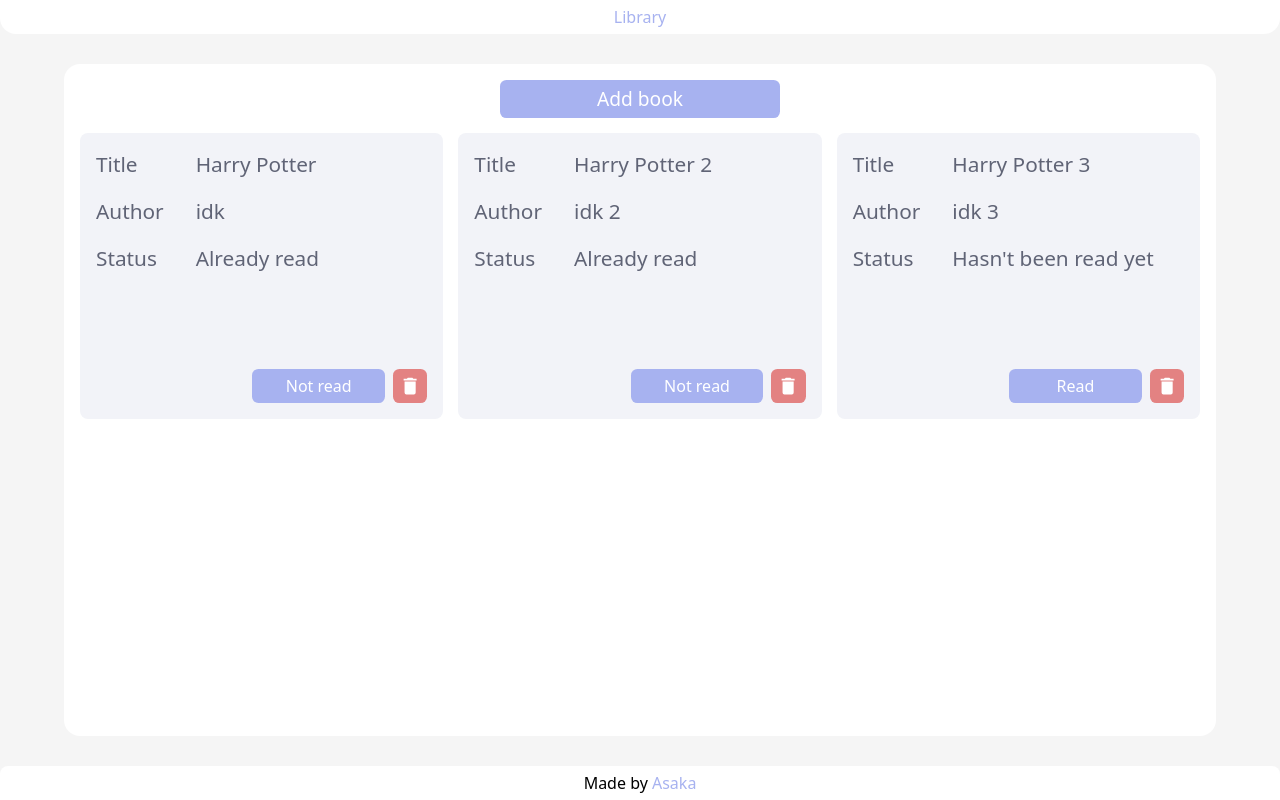
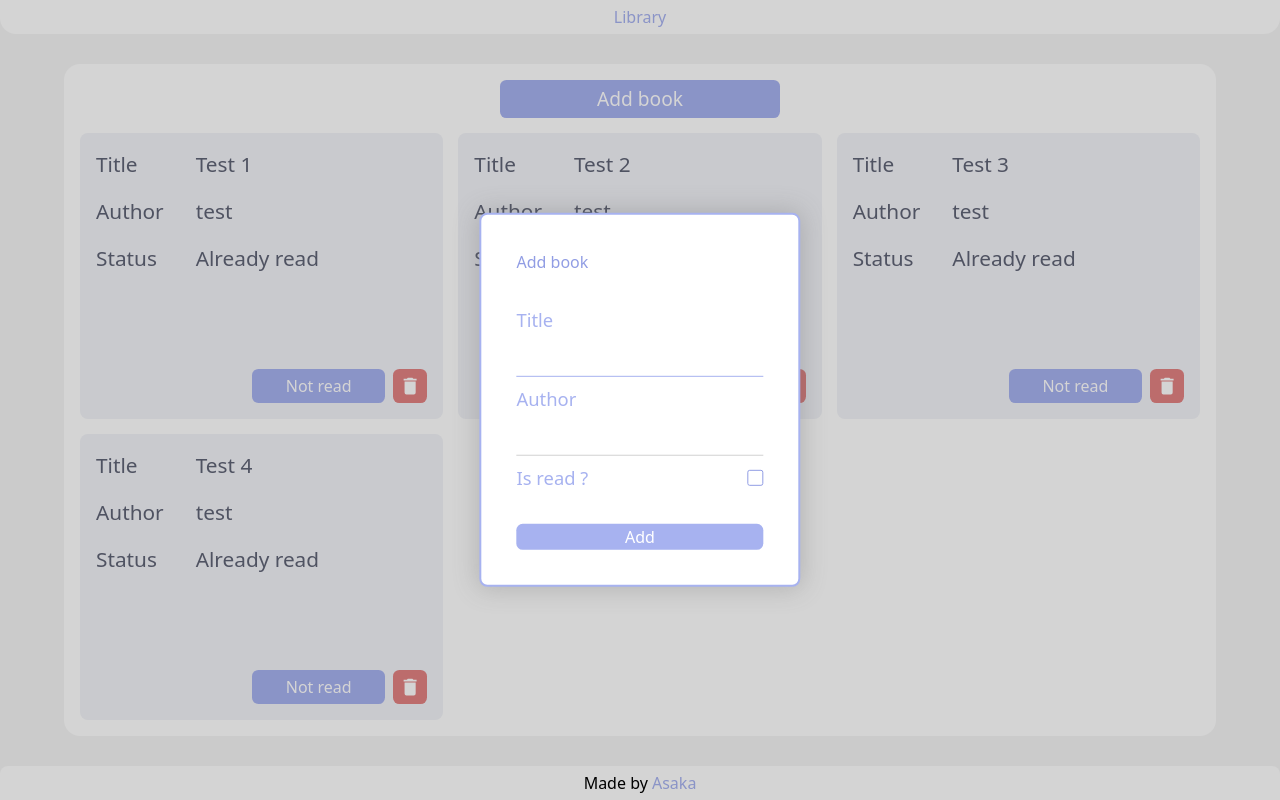
Before and after one commit to AsakaJX/Library_top, a website with bundled scripts: page index.html in a window 1280 px wide. Both pictures are taken after a click on the button "Add book". Built offline with nearby package versions, Linux system fonts and the light colour scheme.

Commit message:
feat: completed logic, styling of form

```diff
--- a/frontend/main.js
+++ b/frontend/main.js
@@ -7,13 +7,18 @@
 
 console.log('adding test books to library...');
 
-addBookToLibrary('Harry Potter', 'idk', true);
-addBookToLibrary('Harry Potter 2', 'idk 2', true);
-addBookToLibrary('Harry Potter 3', 'idk 3', false);
-
-printAllBooks();
+addBookToLibrary('Test 1', 'test', true);
+addBookToLibrary('Test 2', 'test', true);
+addBookToLibrary('Test 3', 'test', true);
+addBookToLibrary('Test 4', 'test', true);
 
 const booksList = document.querySelector('#book-list');
+
+function redrawListElements() {
+  const allElements = document.querySelectorAll('#book-list li');
+  allElements.forEach((item) => {
+    booksList.removeChild(item);
+  });
 
   library.forEach((elem) => {
     const bookChild = document.createElement('li');
@@ -28,8 +33,42 @@
 
     booksList.appendChild(bookChild);
   });
+}
 
-// Book management logic
+redrawListElements();
+
+// add book dialog
+
+const dialog = document.querySelector('#add-book-dialog');
+const openDialogButton = document.querySelector('#add-book-btn');
+const closeDialogButton = document.querySelector('#close-add-book-dialog');
+
+const bookTitle = document.querySelector('#add-book-title');
+const bookAuthor = document.querySelector('#add-book-author');
+const bookStatus = document.querySelector('#add-book-status');
+
+openDialogButton.addEventListener('click', (event) => {
+  bookTitle.value = '';
+  bookAuthor.value = '';
+  bookStatus.checked = false;
+  dialog.showModal();
+});
+
+closeDialogButton.addEventListener('click', (event) => {
+  event.preventDefault();
+
+  if (bookTitle.value.length <= 0 || bookAuthor.value.length <= 0) {
+    console.log('empty');
+    return;
+  }
+
+  addBookToLibrary(bookTitle.value, bookAuthor.value, bookStatus.checked);
+  redrawListElements();
+
+  dialog.close();
+});
+
+// book management logic
 
 const bookRemoveBtn = document.querySelectorAll(
   '#book-list li .book-buttons-container .book-remove-button'
--- a/index.html
+++ b/index.html
@@ -16,6 +16,22 @@
     <link rel="stylesheet" href="fonts.css" />
   </head>
   <body>
+    <dialog id="add-book-dialog">
+      <form>
+        <legend><h2>Add book</h2></legend>
+        <label for="add-book-title">Title</label>
+        <input type="text" id="add-book-title" />
+        <label for="add-book-author">Author</label>
+        <input type="text" id="add-book-author" />
+        <div class="input-container chk-box">
+          <label for="add-book-status">Is read ?</label>
+          <input type="checkbox" id="add-book-status" />
+        </div>
+        <div class="close-add-book-dialog-container">
+          <button id="close-add-book-dialog">Add</button>
+        </div>
+      </form>
+    </dialog>
     <header>
       <h1>Library</h1>
     </header>
--- a/style.css
+++ b/style.css
@@ -12,8 +12,11 @@
   --gap: 30px;
   --gap-half: calc(var(--gap) / 2);
   --accent: #a7b2f0;
+  --accent-light: #c5ccf1;
+  --accent-2: #919de4;
   --accent-medium: hsl(231, 71%, 85%);
   --accent-light: hsl(231, 71%, 88%);
+  --shadow: #6666664b;
 }
 
 header {
@@ -29,6 +32,12 @@
 
 h1 {
   font-size: 2rem;
+  font-weight: 500;
+  color: var(--accent);
+}
+
+h2 {
+  font-size: 1.5rem;
   font-weight: 500;
   color: var(--accent);
 }
@@ -144,8 +153,8 @@
 
 #add-book-btn:hover,
 #add-book-btn:focus-visible,
-.book-read-button:hover,
-.book-read-button:focus-visible {
+button:hover,
+button:focus-visible {
   outline-offset: 2px;
   outline: 1px solid var(--accent-light);
 }
@@ -202,3 +211,122 @@
   border-radius: 0.2rem;
   outline: 1px solid var(--accent-medium);
 }
+
+#add-book-dialog {
+  padding: 2.2rem;
+  border: 2px solid var(--accent);
+  border-radius: 0.5rem;
+
+  /* width: clamp(35%, 15%, 25%);
+  height: calc(max-content + 35%); */
+
+  position: absolute;
+  left: 50%;
+  top: 50%;
+  translate: -50% -50%;
+
+  box-shadow: 0 0 25px 2px var(--shadow);
+}
+
+#add-book-dialog form {
+  display: flex;
+  flex-direction: column;
+  gap: 0.5rem;
+}
+
+::backdrop {
+  background-color: #000;
+  opacity: 0.17;
+}
+
+.close-add-book-dialog-container {
+  width: 100%;
+}
+
+#close-add-book-dialog {
+  width: 100%;
+}
+
+#add-book-dialog form legend {
+  margin-bottom: 1.5rem;
+}
+
+h2 {
+  color: var(--accent-2);
+}
+
+#add-book-dialog form label {
+  font-size: 1.15rem;
+  font-weight: 500;
+  color: var(--accent);
+}
+
+#add-book-dialog form input[type='text'] {
+  border: 0;
+  border-bottom: 1px solid var(--shadow);
+
+  padding: 0.5rem;
+}
+
+#add-book-dialog form input[type='text']:focus-visible {
+  outline: 0;
+
+  border-color: var(--accent);
+}
+
+.input-container.chk-box {
+  display: flex;
+  align-items: center;
+  justify-content: space-between;
+  /* gap: 1rem; */
+}
+
+#add-book-dialog form input[type='checkbox'] {
+  margin: 0;
+  padding: 0;
+
+  width: 1em;
+  height: 1em;
+
+  accent-color: var(--accent);
+  appearance: none;
+
+  border: 1px solid var(--accent-2);
+  border-radius: 0.15rem;
+
+  overflow: hidden;
+
+  position: relative;
+}
+
+#add-book-dialog form input[type='checkbox']:focus-visible {
+  outline: 1px solid var(--accent-light);
+  outline-offset: 2px;
+}
+
+#add-book-dialog form input[type='checkbox']::after {
+  content: '';
+  width: 100%;
+  height: 100%;
+  display: flex;
+  justify-content: center;
+  align-items: center;
+  transition: 250ms;
+  overflow: hidden;
+  /* border-radius: 0.1rem; */
+}
+
+#add-book-dialog form input[type='checkbox']:checked::after {
+  background-color: var(--accent);
+  transition: 250ms;
+}
+
+#add-book-dialog form button {
+  margin-top: 1.5rem;
+
+  background-color: var(--accent);
+  color: white;
+  padding: 0.25rem;
+  border: 0;
+  border-radius: 0.4rem;
+}
```
Also changed, not shown: assets/check.svg (added). Lines whose indentation alone changed are shown as unchanged.
